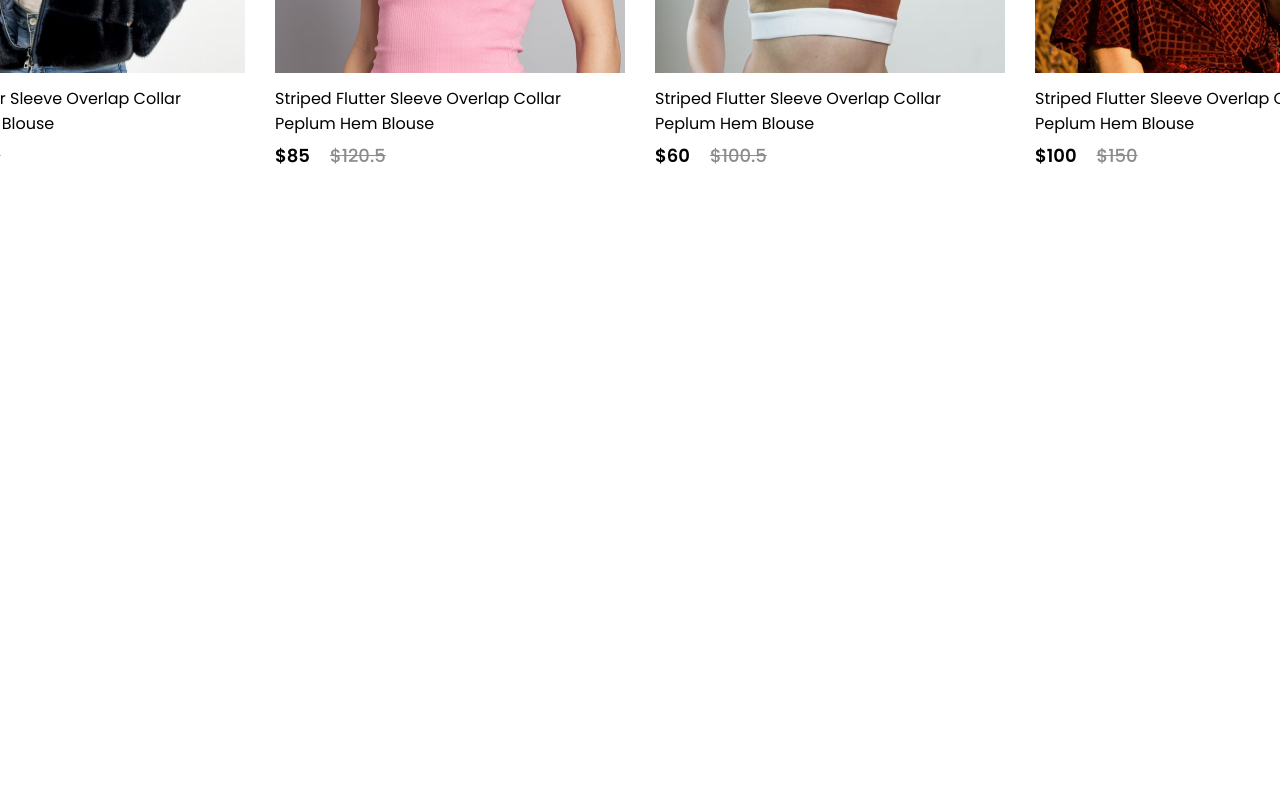
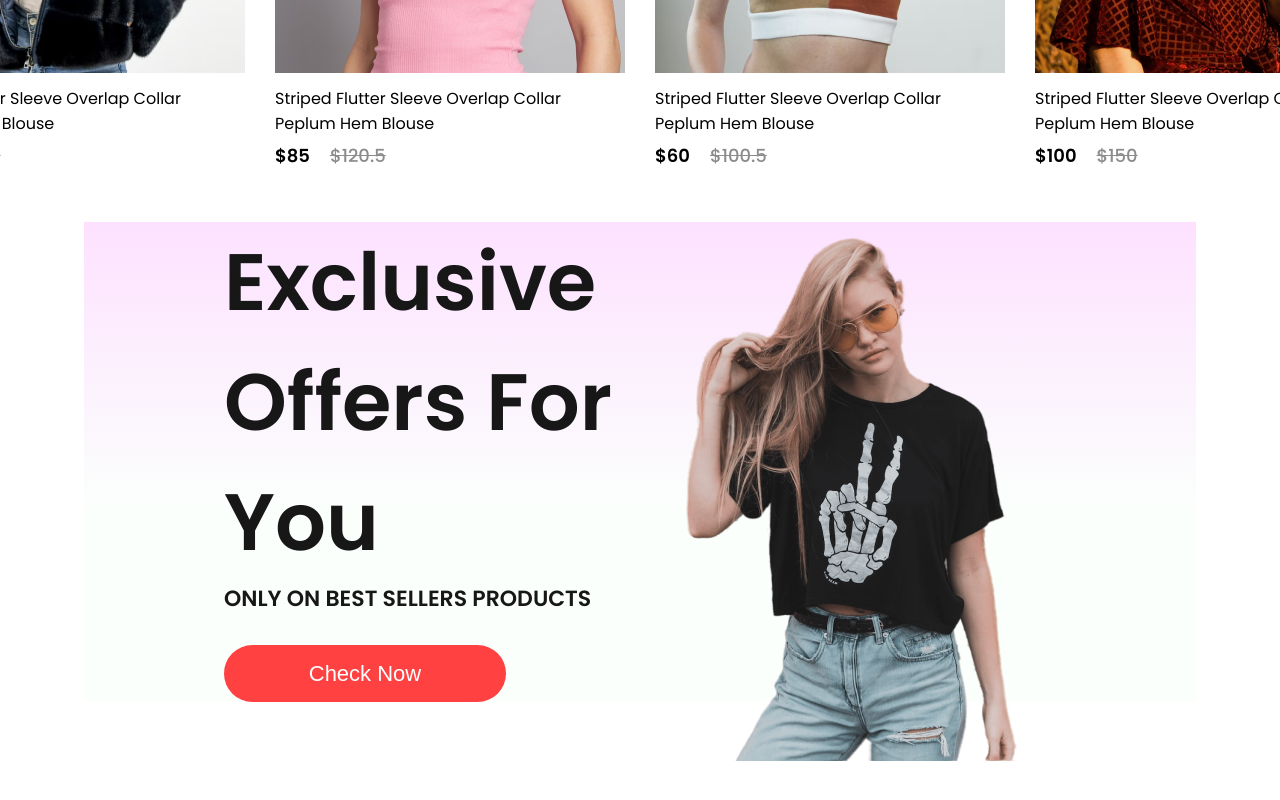
Before and after one commit to hazedrops/React_Ecommerce_Website, a React (Create React App) app: page / in a window 1280 px wide. Shown: the part 1395-2195 px from the top of the page. Before the commit the page ends 1617 px from the top, so only its background shows below. Built offline with nearby package versions, Linux system fonts and the light colour scheme.

Commit message:
Offers componend added

```diff
--- /dev/null
+++ b/src/Components/Offers/Offers.css
@@ -0,0 +1,49 @@
+.offers {
+  width: 65%;
+  height: 60vh;
+  display: flex;
+  margin: auto;
+  padding: 0px 140px;
+  margin-bottom: 150px;
+  background: linear-gradient(180deg, #fde1ff 0%, #e1ffea22 60%);
+}
+
+.offers-left {
+  flex: 1;
+  display: flex;
+  flex-direction: column;
+  justify-content: center;
+}
+
+.offers-left h1 {
+  color: #171717;
+  font-size: 80px;
+  font-weight: 600;
+}
+
+.offers-left p {
+  color: #171717;
+  font-size: 22px;
+  font-weight: 600;
+}
+
+.offers-left button {
+  width: 282px;
+  height: 70px;
+  border-radius: 35px;
+  background: #ff4141;
+  border: none;
+  color: white;
+  font-size: 22px;
+  font-weight: 500;
+  margin-top: 30px;
+  cursor: pointer;
+}
+
+.offers-right {
+  flex: 1;
+  display: flex;
+  align-items: center;
+  justify-content: flex-end;
+  padding-top: 50px;
+}
--- /dev/null
+++ b/src/Components/Offers/Offers.jsx
@@ -0,0 +1,21 @@
+import React from 'react'
+import './Offers.css'
+import exclusive_image from '../Assets/exclusive_image.png'
+
+function Offers() {
+  return (
+    <div className='offers'>
+      <div className='offers-left'>
+        <h1>Exclusive</h1>
+        <h1>Offers For You</h1>
+        <p>ONLY ON BEST SELLERS PRODUCTS</p>
+        <button>Check Now</button>
+      </div>
+      <div className='offers-right'>
+        <img src={exclusive_image} alt='' />
+      </div>
+    </div>
+  )
+}
+
+export default Offers
--- a/src/Pages/Shop.jsx
+++ b/src/Pages/Shop.jsx
@@ -1,12 +1,14 @@
 import React from 'react'
 import { Hero } from "../Components/Hero/Hero"
 import { Popular } from "../Components/Popular/Popular"
+import Offers from "../Components/Offers/Offers"
 
 export const Shop = () => {
   return (
     <div>
       <Hero />
       <Popular />
+      <Offers />
     </div>
   )
 }
```
